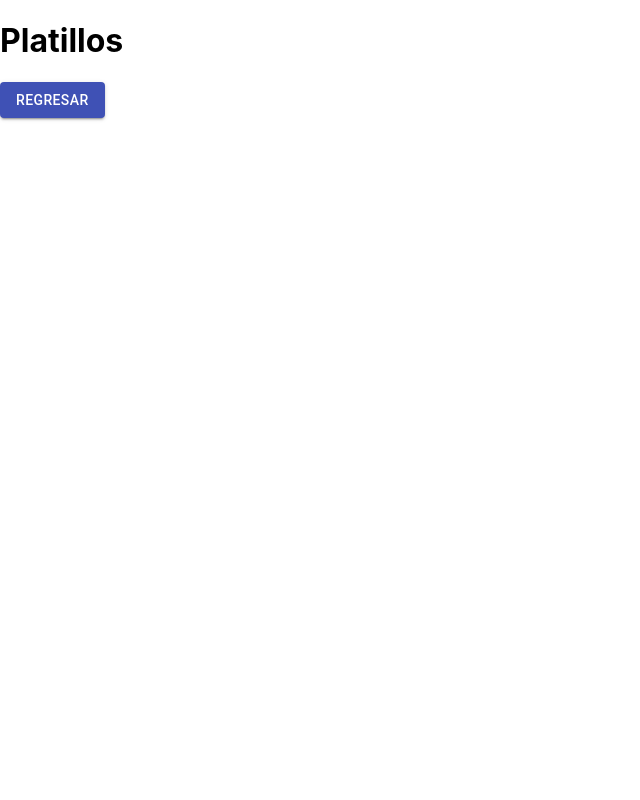
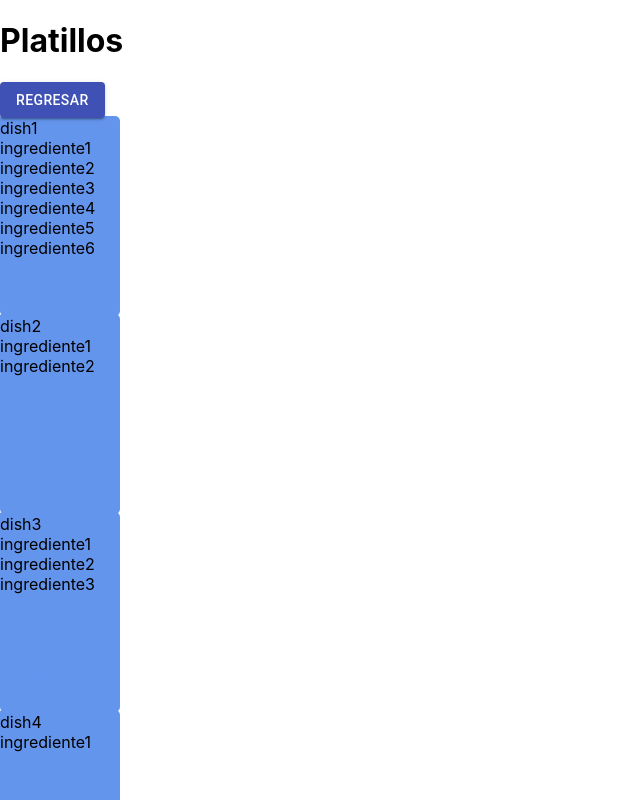
Before and after one commit to JonathanVargas0111/React-esencial, a React (Create React App) app: page /Platillos in a window 1280 px wide. Shown: the top 800 px of the page, without its empty margins (0-640 px from the left). Built offline with nearby package versions, Linux system fonts and the light colour scheme.

Commit message:
consumo de datos locales y remotos

```diff
--- /dev/null
+++ b/src/assets/data/dishes.json
@@ -0,0 +1,54 @@
+{
+
+    "dishes":[
+        {
+            "id":1,
+            "name":"dish1",
+            "country": "country1",
+            "ingedientes":[
+                "ingrediente1",
+                "ingrediente2",
+                "ingrediente3",
+                "ingrediente4",
+                "ingrediente5",
+                "ingrediente6"
+            ]
+        },
+        {
+            "id":2,
+            "name":"dish2",
+            "country": "country1",
+            "ingedientes":[
+                "ingrediente1",
+                "ingrediente2"
+            ]
+        },
+        {
+            "id":3,
+            "name":"dish3",
+            "country": "country1",
+            "ingedientes":[
+                "ingrediente1",
+                "ingrediente2",
+                "ingrediente3"
+            ]
+        },
+        {
+            "id":4,
+            "name":"dish4",
+            "country": "country1",
+            "ingedientes":[
+                "ingrediente1"
+            ]
+        }
+        ,
+        {
+            "id":5,
+            "name":"dish5",
+            "country": "country1",
+            "ingedientes":[
+                "ingrediente1"
+            ]
+        }
+    ]
+}
--- a/src/components/countries.js
+++ b/src/components/countries.js
@@ -1,11 +1,28 @@
 import React, {Component} from "react";
+import Button from "@material-ui/core/Button";
 
 export class Countries extends Component{
+
+    getCountries(){
+        fetch("https://restcountries.eu/rest/v2/lang/es").then
+        (
+            response =>
+            response.json()
+        )
+        .then(data => console.log(data))
+        .catch(error => console.log(error))
+    }
+
 
     render(){
         return (
             <div>
                 <h1>Countries</h1>
+                <Button variant="contained" color="primary"
+                    onClick={this.getCountries}
+                    >
+                    Cargar lista
+                </Button>
             </div>
         )
     }
--- a/src/components/dish.js
+++ b/src/components/dish.js
@@ -1,4 +1,5 @@
 import React, {Component , Fragment} from "react";
+import GridList from '@material-ui/core/GridList';
 
 
 //Clase del componente
@@ -22,21 +23,21 @@ class Ingredient extends Component{
     }
 }
 
-
-
 class Dish extends Component{
-    dishes = ["Tacos", "Ceviche","Paella"];
-    countIngredients(){
-        return this.dishes.length;
-    }
     render(){
-        const { params} = this.props.match;
         return(
         <div className="dish">
-            <h1>{params.name} </h1>
-            <h1>{this.props.name} </h1>
-            <h3>{this.countIngredients()}</h3>
-            <Ingredient/>
+            <GridList cellHeight={160} cols={3}>
+                <div className="dish">
+                        <div>
+                            {this.props.name}
+                        </div>
+                        {this.props.ingredientes.map(
+                            (ingredientes, index) =>(
+                            <div key={index}>{ingredientes}</div>
+                            ))}
+                </div>
+            </GridList>
         </div>
         )
     }
--- a/src/components/dishes.js
+++ b/src/components/dishes.js
@@ -1,6 +1,8 @@
 import React, {Component} from "react";
 import { Button } from '@material-ui/core';
 
+import Data from "../assets/data/dishes.json";
+import Dish from "./dish";
 
 export class Dishes extends Component{
 
@@ -11,13 +13,17 @@ export class Dishes extends Component{
 
     render(){
         return(
-            <idv>
+            <div>
                 <h1>Platillos</h1>
                 <Button variant="contained" color="primary"
                 onClick={this.goBack}>
                     Regresar
                 </Button>
-            </idv>
+
+                {Data.dishes.map((dish, index)=>(
+                <Dish key={index} name={dish.name} ingredientes={dish.ingedientes}/>
+                ))}
+            </div>
         )
     }
 }
```
